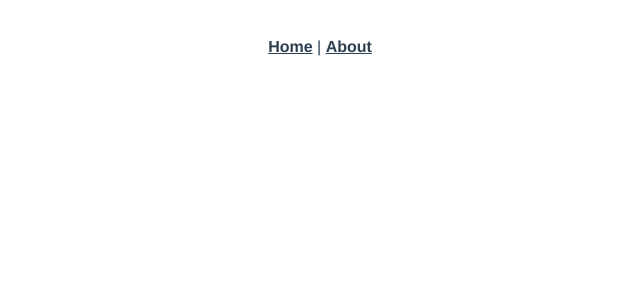
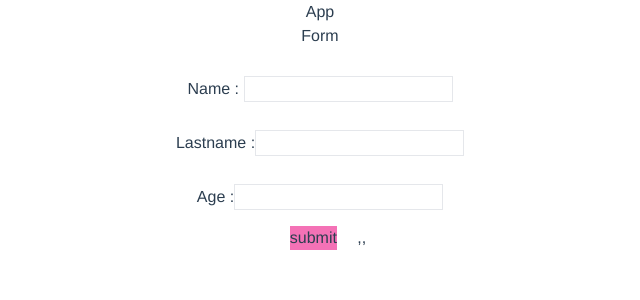
Before and after one commit to karnkm/INT203_62130500010_Groupwork_SPA, a Vue app: page /form in a window 1280 px wide. Before the commit this address had no page. Shown: the top 300 px of the page, without its empty margins (320-960 px from the left). Built offline with nearby package versions, Linux system fonts and the light colour scheme.

Commit message:
[add]can insert data

```diff
--- /dev/null
+++ b/db.json
@@ -0,0 +1,22 @@
+{
+  "students": [
+    {
+      "id": 1,
+      "firstname": "Karn",
+      "lastname": "Phatt",
+      "age": "19"
+    },
+    {
+      "firstname": "hui",
+      "lastname": "ko",
+      "age": "2",
+      "id": 2
+    },
+    {
+      "firstname": "art",
+      "lastname": "zaza",
+      "age": "20",
+      "id": 3
+    }
+  ]
+}
--- /dev/null
+++ b/postcss.config.js
@@ -0,0 +1,6 @@
+module.exports = {
+  plugins: {
+    tailwindcss: {},
+    autoprefixer: {}
+  }
+}
--- a/src/App.vue
+++ b/src/App.vue
@@ -1,8 +1,9 @@
 <template>
-  <div id="nav">
+  <!-- <div id="nav">
     <router-link to="/">Home</router-link> |
     <router-link to="/about">About</router-link>
-  </div>
+  </div> -->
+  <h2>App</h2>
   <router-view/>
 </template>
 
--- /dev/null
+++ b/src/assets/tailwind.css
@@ -0,0 +1,5 @@
+@tailwind base;
+
+@tailwind components;
+
+@tailwind utilities;
--- /dev/null
+++ b/src/components/Form.vue
@@ -0,0 +1,42 @@
+<template>
+<h2>Form</h2>
+  <form @submit.prevent="finishfilled">
+      <label>Name : <input type="text" class="border border-gray-200 mt-7" v-model="name" required></label><br>
+      <label>Lastname :<input type="text" class="border border-gray-200 mt-7" v-model="lastname" required></label><br>
+      <label>Age :<input type="number" class="border border-gray-200 mt-7" v-model="age" required></label><br>
+      <button class="m-4 bg-pink-400">submit</button>
+      {{name}},{{lastname}},{{age}}
+  </form>
+</template>
+
+<script>
+export default {
+    data() {
+        return {
+            name:'',
+            lastname:'',
+            age:''
+        }
+    },
+    methods: {
+        async finishfilled(){
+            let Student = {
+                firstname : this.name,
+                lastname : this.lastname,
+                age : this.age
+                }
+            const response = await fetch("http://localhost:3000/students",{
+                method : "post",
+                headers : {"Content-Type":"application/json"},
+                body : JSON.stringify(Student)
+            })
+            console.log(response)
+            this.$router.push('/')
+        }
+    },
+}
+</script>
+
+<style>
+
+</style>
--- a/src/components/HelloWorld.vue
+++ /dev/null
@@ -1,59 +0,0 @@
-<template>
-  <div class="hello">
-    <h1>{{ msg }}</h1>
-    <p>
-      For a guide and recipes on how to configure / customize this project,<br>
-      check out the
-      <a href="https://cli.vuejs.org" target="_blank" rel="noopener">vue-cli documentation</a>.
-    </p>
-    <h3>Installed CLI Plugins</h3>
-    <ul>
-      <li><a href="https://github.com/vuejs/vue-cli/tree/dev/packages/%40vue/cli-plugin-babel" target="_blank" rel="noopener">babel</a></li>
-      <li><a href="https://github.com/vuejs/vue-cli/tree/dev/packages/%40vue/cli-plugin-router" target="_blank" rel="noopener">router</a></li>
-      <li><a href="https://github.com/vuejs/vue-cli/tree/dev/packages/%40vue/cli-plugin-eslint" target="_blank" rel="noopener">eslint</a></li>
-    </ul>
-    <h3>Essential Links</h3>
-    <ul>
-      <li><a href="https://vuejs.org" target="_blank" rel="noopener">Core Docs</a></li>
-      <li><a href="https://forum.vuejs.org" target="_blank" rel="noopener">Forum</a></li>
-      <li><a href="https://chat.vuejs.org" target="_blank" rel="noopener">Community Chat</a></li>
-      <li><a href="https://twitter.com/vuejs" target="_blank" rel="noopener">Twitter</a></li>
-      <li><a href="https://news.vuejs.org" target="_blank" rel="noopener">News</a></li>
-    </ul>
-    <h3>Ecosystem</h3>
-    <ul>
-      <li><a href="https://router.vuejs.org" target="_blank" rel="noopener">vue-router</a></li>
-      <li><a href="https://vuex.vuejs.org" target="_blank" rel="noopener">vuex</a></li>
-      <li><a href="https://github.com/vuejs/vue-devtools#vue-devtools" target="_blank" rel="noopener">vue-devtools</a></li>
-      <li><a href="https://vue-loader.vuejs.org" target="_blank" rel="noopener">vue-loader</a></li>
-      <li><a href="https://github.com/vuejs/awesome-vue" target="_blank" rel="noopener">awesome-vue</a></li>
-    </ul>
-  </div>
-</template>
-
-<script>
-export default {
-  name: 'HelloWorld',
-  props: {
-    msg: String
-  }
-}
-</script>
-
-<!-- Add "scoped" attribute to limit CSS to this component only -->
-<style scoped>
-h3 {
-  margin: 40px 0 0;
-}
-ul {
-  list-style-type: none;
-  padding: 0;
-}
-li {
-  display: inline-block;
-  margin: 0 10px;
-}
-a {
-  color: #42b983;
-}
-</style>
--- a/src/main.js
+++ b/src/main.js
@@ -1,5 +1,6 @@
 import { createApp } from 'vue'
 import App from './App.vue'
 import router from './router'
+import './assets/tailwind.css'
 
 createApp(App).use(router).mount('#app')
--- a/src/router/index.js
+++ b/src/router/index.js
@@ -1,6 +1,6 @@
 import { createRouter, createWebHistory } from 'vue-router'
 import Home from '../views/Home.vue'
-
+import Form from '../components/Form.vue'
 const routes = [
   {
     path: '/',
@@ -14,6 +14,11 @@ const routes = [
     // this generates a separate chunk (about.[hash].js) for this route
     // which is lazy-loaded when the route is visited.
     component: () => import(/* webpackChunkName: "about" */ '../views/About.vue')
+  },
+  {
+    path: '/form',
+    name: 'Form',
+    component: Form
   }
 ]
 
--- a/src/views/Home.vue
+++ b/src/views/Home.vue
@@ -1,18 +1,14 @@
 <template>
   <div class="home">
-    <img alt="Vue logo" src="../assets/logo.png">
-    <HelloWorld msg="Welcome to Your Vue.js App"/>
+    <h2>home</h2>
   </div>
 </template>
 
 <script>
 // @ is an alias to /src
-import HelloWorld from '@/components/HelloWorld.vue'
 
 export default {
-  name: 'Home',
-  components: {
-    HelloWorld
-  }
-}
+  name: "Home",
+  components: {},
+};
 </script>
--- /dev/null
+++ b/tailwind.config.js
@@ -0,0 +1,11 @@
+module.exports = {
+  purge: { content: ['./public/**/*.html', './src/**/*.vue'] },
+  darkMode: false, // or 'media' or 'class'
+  theme: {
+    extend: {},
+  },
+  variants: {
+    extend: {},
+  },
+  plugins: [],
+}
```
Also changed, not shown: package.json (+8 -2 lines), 1 other file (tests, documents, lock files or other folders).
